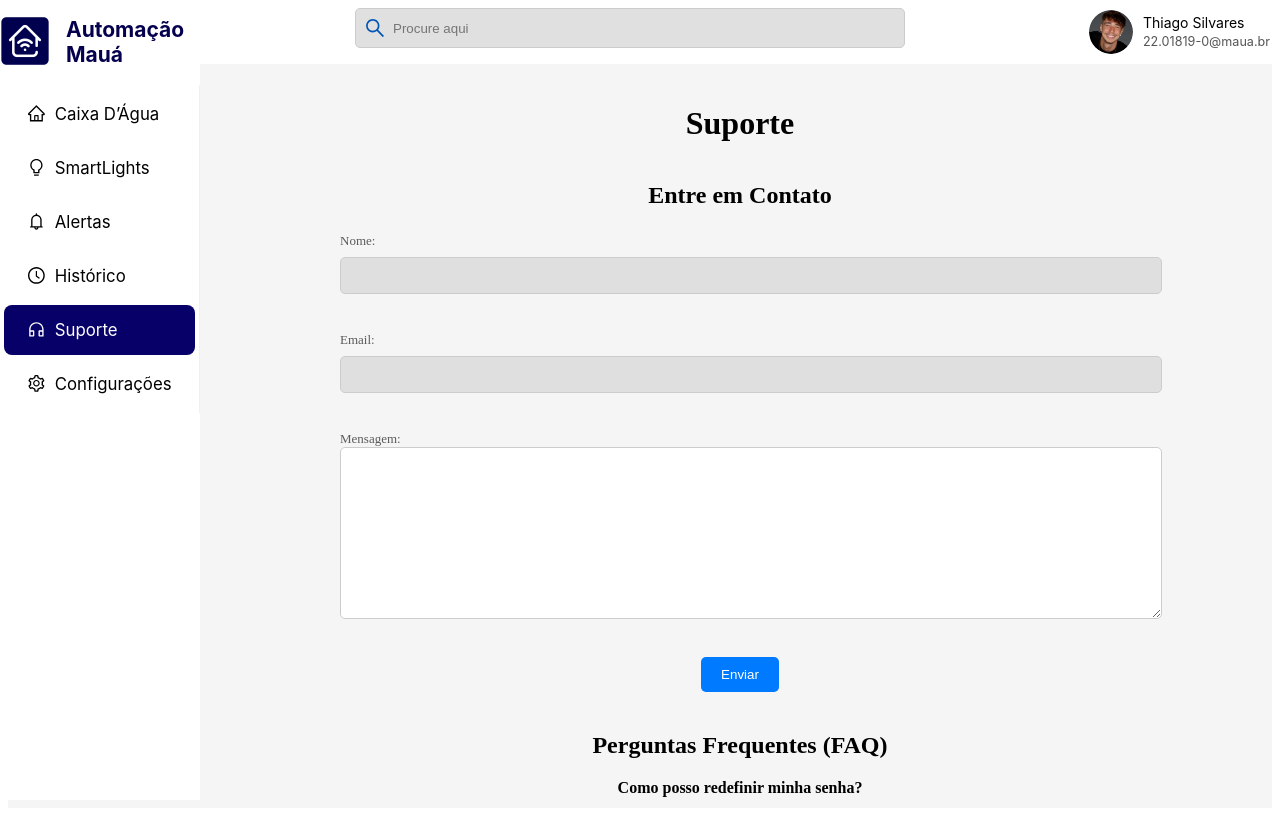
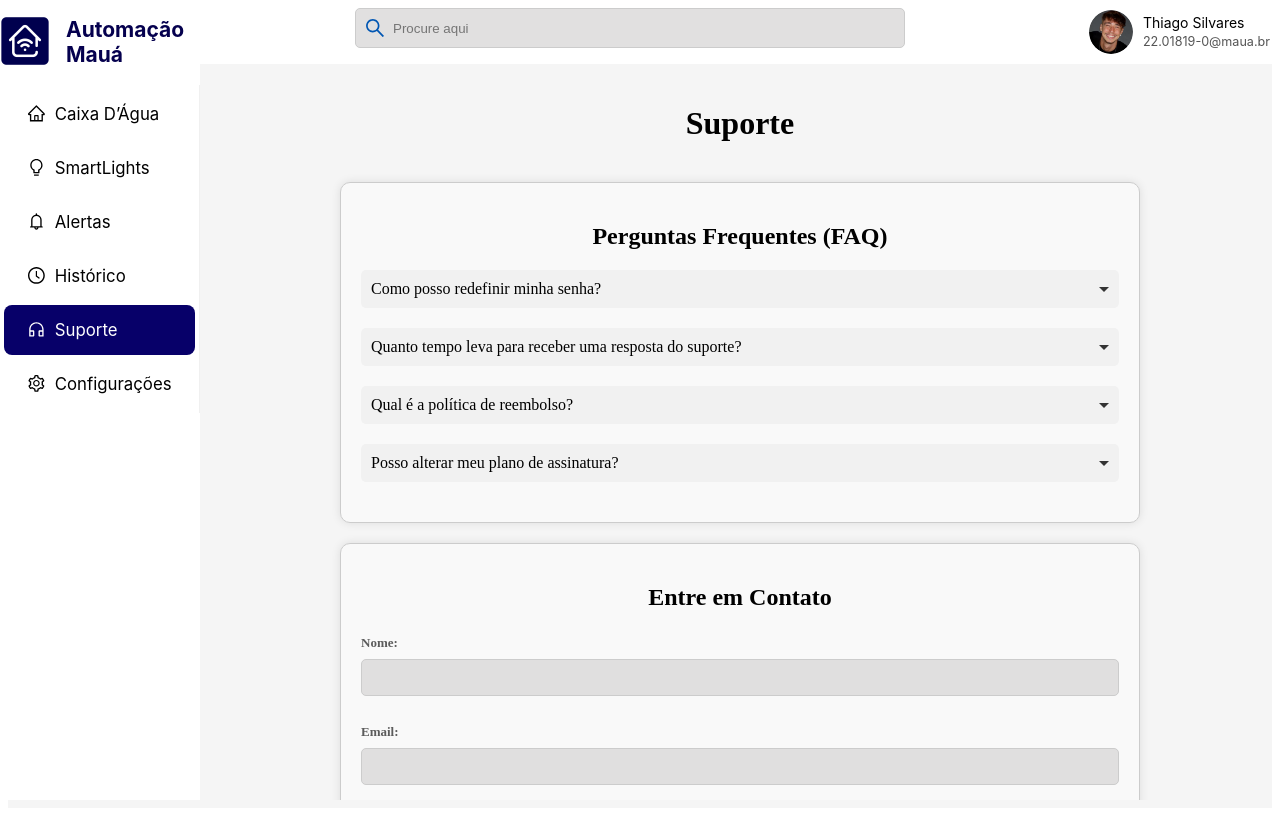
Before and after one commit to ThiagoSilvares/ProjetoCaixaD-gua, a React (Create React App) app: page /suporte in a window 1280 px wide. Built offline with nearby package versions, Linux system fonts and the light colour scheme.

Commit message:
alteracoes suporte

```diff
--- a/app.js
+++ b/app.js
@@ -7,7 +7,6 @@ app.use(express.urlencoded({ extended: true }))
 app.use(cors())
 
 
-//login
 app.get("/",cors(),(req,res)=>{
 
 })
@@ -32,8 +31,6 @@ app.post("/",async(req,res)=>{
     }
 })
 
-
-//register
 app.get("/register",cors(),(req,res)=>{
 
 })
--- a/src/components/Sidebar.jsx
+++ b/src/components/Sidebar.jsx
@@ -91,7 +91,7 @@ const MainLayout = ({ children }) => {
   return (
     <Layout style={{ minHeight: "100vh" }}>
       <Sidebar />
-      <Layout style={{ marginLeft: 200 }}> {/* Ajuste a largura para corresponder ao sidebar */}
+      <Layout style={{ marginLeft: 200 }}>
         <Navbar />
         <Content className="content" style={{ padding: 20 }}>
           {children}
--- a/src/pages/Caixadagua.jsx
+++ b/src/pages/Caixadagua.jsx
@@ -2,7 +2,7 @@ import React, { useEffect, useRef, useState } from "react";
 import Chart from "chart.js/auto";
 import { Layout } from "antd";
 import Sidebar from "../components/Sidebar";
-import "../styles/Dashboard.css"; // Importe o arquivo CSS
+import "../styles/Dashboard.css";
 
 const { Content } = Layout;
 
@@ -271,7 +271,6 @@ const Caixadagua = () => {
       options: barChartOptions,
     });
 
-    // Limpeza dos gráficos quando o componente for desmontado
     return () => {
       humidityChart.destroy();
       temperatureChart.destroy();
--- a/src/pages/Suporte.jsx
+++ b/src/pages/Suporte.jsx
@@ -7,6 +7,7 @@ const Suporte = () => {
         email: "",
         message: ""
     });
+    const [submitted, setSubmitted] = useState(false);
 
     const handleInputChange = (e) => {
         const { name, value } = e.target;
@@ -19,6 +20,8 @@ const Suporte = () => {
     const handleSubmit = (e) => {
         e.preventDefault();
         console.log("Formulário de contato enviado:", formData);
+        setSubmitted(true);
+        setTimeout(() => setSubmitted(false), 5000);
         setFormData({
             name: "",
             email: "",
@@ -26,12 +29,51 @@ const Suporte = () => {
         });
     };
 
+    const FaqItem = ({ question, answer }) => {
+        const [isOpen, setIsOpen] = useState(false);
+
+        const toggleOpen = () => {
+            setIsOpen(!isOpen);
+        };
+
+        return (
+            <div className="faq-item">
+                <div className="faq-question" onClick={toggleOpen}>
+                    <span>{question}</span>
+                    <span className={`arrow ${isOpen ? 'open' : ''}`}></span>
+                </div>
+                {isOpen && <div className="faq-answer">{answer}</div>}
+            </div>
+        );
+    };
+
     return (
         <div className="container">
             <div className="content">
                 <h1>Suporte</h1>
+                <div className="faq-container">
+                    <h2>Perguntas Frequentes (FAQ)</h2>
+                    <FaqItem
+                        question="Como posso redefinir minha senha?"
+                        answer="Para redefinir sua senha, visite a página de login e clique em 'Esqueci minha senha'. Um e-mail será enviado para você com instruções sobre como redefinir sua senha."
+                    />
+                    <FaqItem
+                        question="Quanto tempo leva para receber uma resposta do suporte?"
+                        answer="Nosso objetivo é responder às consultas de suporte dentro de 24 horas úteis."
+                    />
+                    <FaqItem
+                        question="Qual é a política de reembolso?"
+                        answer="Nossa política de reembolso permite que você solicite um reembolso total dentro de 30 dias após a compra, se não estiver satisfeito com nossos serviços."
+                    />
+                    <FaqItem
+                        question="Posso alterar meu plano de assinatura?"
+                        answer="Sim, você pode alterar seu plano de assinatura a qualquer momento na seção de configurações da sua conta."
+                    />
+                    {/* Adicione mais FaqItems conforme necessário */}
+                </div>
                 <div className="form-container">
                     <h2>Entre em Contato</h2>
+                    {submitted && <div className="success-message">Sua mensagem foi enviada com sucesso!</div>}
                     <form onSubmit={handleSubmit}>
                         <label>
                             Nome:
@@ -40,6 +82,7 @@ const Suporte = () => {
                                 name="name"
                                 value={formData.name}
                                 onChange={handleInputChange}
+                                required
                             />
                         </label>
                         <label>
@@ -49,6 +92,7 @@ const Suporte = () => {
                                 name="email"
                                 value={formData.email}
                                 onChange={handleInputChange}
+                                required
                             />
                         </label>
                         <label>
@@ -57,23 +101,11 @@ const Suporte = () => {
                                 name="message"
                                 value={formData.message}
                                 onChange={handleInputChange}
+                                required
                             />
                         </label>
                         <button type="submit">Enviar</button>
                     </form>
-          </div>
-          <div className="faq-container">
-            <h2>Perguntas Frequentes (FAQ)</h2>
-            <ul>
-              <li>
-                <strong>Como posso redefinir minha senha?</strong>
-                <p>Para redefinir sua senha, visite a página de login e clique em "Esqueci minha senha". Um e-mail será enviado para você com instruções sobre como redefinir sua senha.</p>
-              </li>
-              <li>
-                <strong>Quanto tempo leva para receber uma resposta do suporte?</strong>
-                <p>Nosso objetivo é responder às consultas de suporte dentro de 24 horas úteis.</p>
-              </li>
-            </ul>
                 </div>
             </div>
         </div>
--- a/src/styles/Dashboard.css
+++ b/src/styles/Dashboard.css
@@ -10,8 +10,8 @@
   }
 
   .chart-wrapper {
-    width: 45%; /* Ajuste o tamanho conforme necessário */
-    height: 400px; /* Mantenha a altura conforme desejado */
+    width: 45%;
+    height: 400px;
     margin: 20px;
   }
 
@@ -25,8 +25,8 @@
   .page-content {
     position: absolute;
     margin: 10px;
-    top: 64px; /* Altura do cabeçalho */
-    left: 200px; /* Largura da barra lateral */
+    top: 64px;
+    left: 200px;
     right: 0;
   }
   .water-level-box{
--- a/src/styles/suporte.css
+++ b/src/styles/suporte.css
@@ -1,15 +1,15 @@
 .container {
   position: absolute;
-    top: 64px; /* Altura do cabeçalho */
-    left: 200px; /* Largura da barra lateral */
+  top: 64px;
+  left: 200px;
   right: 0;
   bottom: 0;
-    overflow: auto; /* Adicionado para permitir rolagem do conteúdo */
+  overflow: auto;
 }
 
 @media screen and (max-width: 992px) {
   .container {
-      left: 0; /* Alterado para 0 quando a tela for menor */
+      left: 0;
   }
 }
 
@@ -17,16 +17,29 @@
   max-width: 800px;
   padding: 20px;
   text-align: center;
-    margin: 0 auto; /* Centralizar horizontalmente */
+  margin: 0 auto;
 }
 
+
 .form-container {
-    margin-top: 40px;
+  margin-top: 20px;
+  padding: 20px;
+  border: 1px solid #ccc;
+  border-radius: 10px;
+  box-shadow: 0 0 10px rgba(0, 0, 0, 0.1);
+  background-color: #f9f9f9;
+  text-align: center;
+}
+
+.form-container h2 {
+  margin-bottom: 20px;
 }
 
 .form-container label {
   display: block;
-    margin-bottom: 10px;
+  margin-bottom: 5px;
+  font-weight: bold;
+  text-align: left;
 }
 
 .form-container input[type="text"],
@@ -34,9 +47,11 @@
 .form-container textarea {
   width: 100%;
   padding: 10px;
-    margin-bottom: 20px;
+  margin-bottom: 15px;
   border: 1px solid #ccc;
   border-radius: 5px;
+  box-sizing: border-box;
+  resize: none;
 }
 
 .form-container textarea {
@@ -44,20 +59,31 @@
 }
 
 .form-container button {
-    background-color: #007bff;
+  background-color: rgba(7, 0, 105);
   color: #fff;
   border: none;
   padding: 10px 20px;
   border-radius: 5px;
   cursor: pointer;
+  margin-top: 10px;
 }
 
 .form-container button:hover {
-    background-color: #0056b3;
+  background-color: rgb(17, 3, 214);
 }
 
 .faq-container {
   margin-top: 40px;
+  padding: 20px;
+  border: 1px solid #ccc;
+  border-radius: 10px;
+  box-shadow: 0 0 10px rgba(0, 0, 0, 0.1);
+  background-color: #f9f9f9;
+  text-align: left;
+}
+
+.faq-container h2 {
+  text-align: center;
 }
 
 .faq-container ul {
@@ -77,3 +103,44 @@
 .faq-container li p {
   margin: 0;
 }
+
+
+
+.faq-item {
+  margin-bottom: 20px;
+  cursor: pointer;
+}
+
+.faq-question {
+  display: flex;
+  justify-content: space-between;
+  align-items: center;
+  padding: 10px;
+  background-color: #f1f1f1;
+  border-radius: 5px;
+}
+
+.faq-question:hover {
+  background-color: #e0e0e0;
+}
+
+.faq-answer {
+  padding: 10px;
+  border: 1px solid #ccc;
+  border-top: none;
+  border-radius: 0 0 5px 5px;
+  background-color: #f9f9f9;
+}
+
+.arrow {
+  width: 0;
+  height: 0;
+  border-left: 5px solid transparent;
+  border-right: 5px solid transparent;
+  border-top: 5px solid #333;
+  transition: transform 0.3s ease;
+}
+
+.arrow.open {
+  transform: rotate(180deg);
+}
```
Lines whose indentation alone changed are shown as unchanged.
